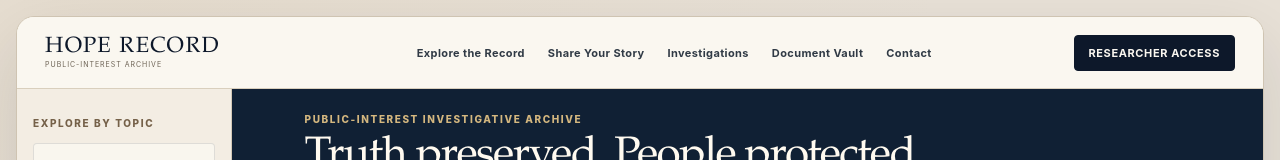
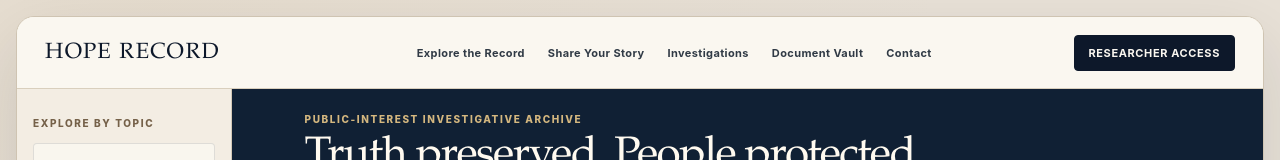
Before and after one commit to katenoahpersonal-svg/Hope-Records, a Next.js app: page / in a window 1280 px wide. Shown: the top 160 px of the page. Built offline with nearby package versions, Linux system fonts and the light colour scheme.

Commit message:
Simplify masthead wordmark

```diff
--- a/components/Logo.tsx
+++ b/components/Logo.tsx
@@ -3,7 +3,6 @@ export function Logo() {
     <div className="brand brandTextOnly" aria-label="Hope Record">
       <span className="brandWords">
         <strong>Hope Record</strong>
-        <small>Public-interest archive</small>
       </span>
     </div>
   );
```
